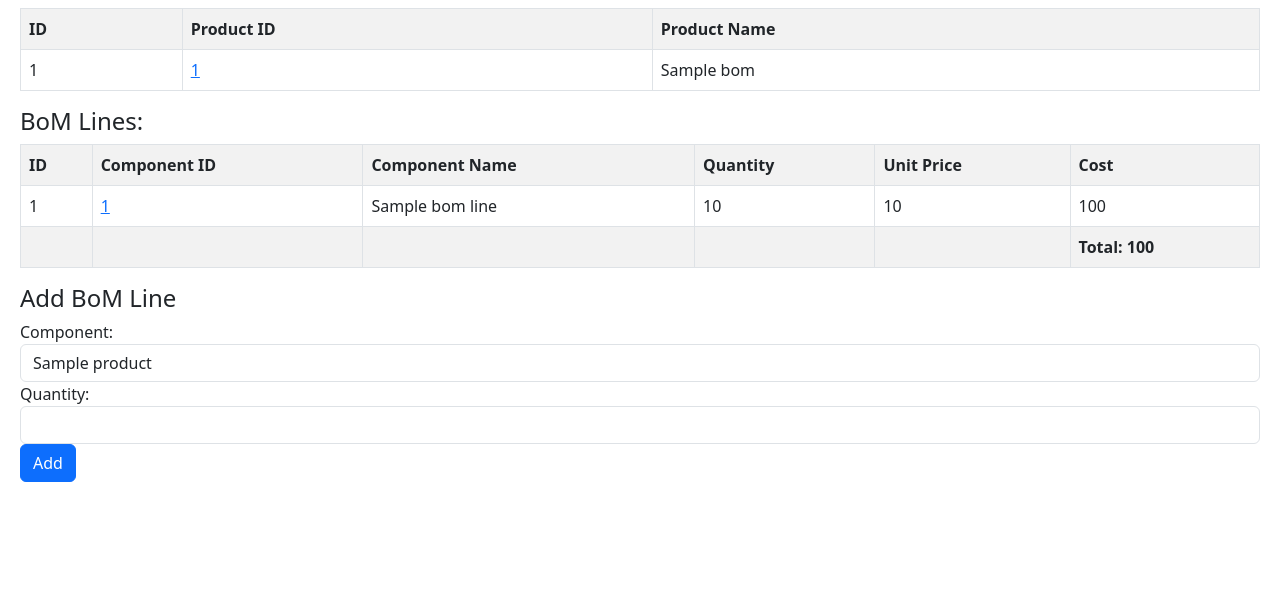
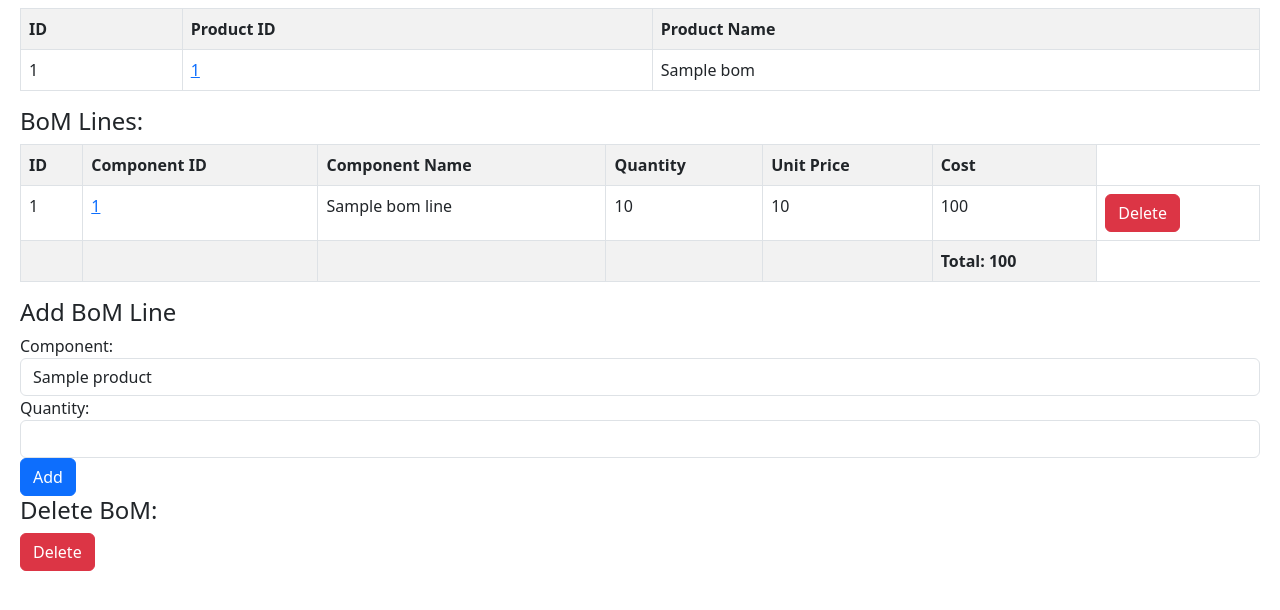
Before and after one commit to nikalmus/erp, a Flask app: page /manufacturing/boms/1 in a window 1280 px wide. Shown: the part 145-755 px from the top of the page. Run offline with Flask 3, Linux system fonts and the light colour scheme; a database or web service that is not in the repository returns one stand-in record (values such as "Sample title"); some libraries are stand-ins or nearby versions.

Commit message:
delete bom and associated bom lines

```diff
--- a/app/manufacturing/bom/routes.py
+++ b/app/manufacturing/bom/routes.py
@@ -1,4 +1,4 @@
-from flask import Blueprint, render_template, redirect, request, url_for
+from flask import Blueprint, flash, render_template, redirect, request, url_for
 from app.db import connect
 
 bp = Blueprint('bom', __name__, template_folder='templates')
@@ -83,6 +83,32 @@ def create_bom():
 
     return render_template('bom_create.html', products=products)
 
+@bp.route('/manufacturing/boms/<int:id>/delete', methods=['POST'])
+def delete_bom(id):
+    conn = connect()
+    cursor = conn.cursor()
+
+    # Check if there is an MO where this BoM is used
+    cursor.execute("SELECT * FROM mo WHERE bom_id = %s", (id,))
+    mo = cursor.fetchone()
+
+    if mo:
+        flash(f'BOM cannot be deleted because it is used in MO {mo[0]} ', 'error')
+    else:
+        # Delete the associated BoM Lines
+        cursor.execute("DELETE FROM bom_line WHERE bom_id = %s", (id,))
+
+        # Delete the BoM
+        cursor.execute("DELETE FROM bom WHERE id = %s", (id,))
+        conn.commit()
+
+        flash('BoM and associated BoM Lines deleted successfully.', 'success')
+
+    cursor.close()
+    conn.close()
+
+    return redirect(url_for('bom.get_boms'))
+
 @bp.route('/manufacturing/boms/<int:id>/add_bom_line', methods=['POST'])
 def add_bom_line(id):
     if request.method == 'POST':
@@ -112,3 +138,17 @@ def add_bom_line(id):
         conn.close()
 
     return redirect(url_for('bom.get_bom', id=id))
+
+@bp.route('/manufacturing/boms/<int:bom_id>/delete_bom_line/<int:bom_line_id>', methods=['POST'])
+def delete_bom_line(bom_id, bom_line_id):
+    if request.method == 'POST':
+        conn = connect()
+        cursor = conn.cursor()
+
+        cursor.execute("DELETE FROM bom_line WHERE id = %s", (bom_line_id,))
+        conn.commit()
+
+        cursor.close()
+        conn.close()
+
+        return redirect(url_for('bom.get_bom', id=bom_id))
--- a/app/manufacturing/bom/templates/bom_detail.html
+++ b/app/manufacturing/bom/templates/bom_detail.html
@@ -31,6 +31,11 @@
             <td>{{ bom_line[4] }}</td>
             <td>{{ bom_line[5] }}</td>
             <td>{{ bom_line[5] * bom_line[4] }}</td>
+            <td>
+                <form method="POST" action="{{ url_for('bom.delete_bom_line', bom_id=bom_line[1], bom_line_id=bom_line[0]) }}">
+                    <button type="submit" class="btn btn-danger">Delete</button>
+                </form>
+            </td>
         </tr>
         {% endfor %}
         <tr>
@@ -61,4 +66,8 @@
 
     </form>
 
+    <h4>Delete BoM:</h4>
+        <form method="POST" action="{{ url_for('bom.delete_bom', id=bom[0]) }}">
+            <button type="submit" class="btn btn-danger">Delete</button>
+    </form>
 {% endblock %}
```
